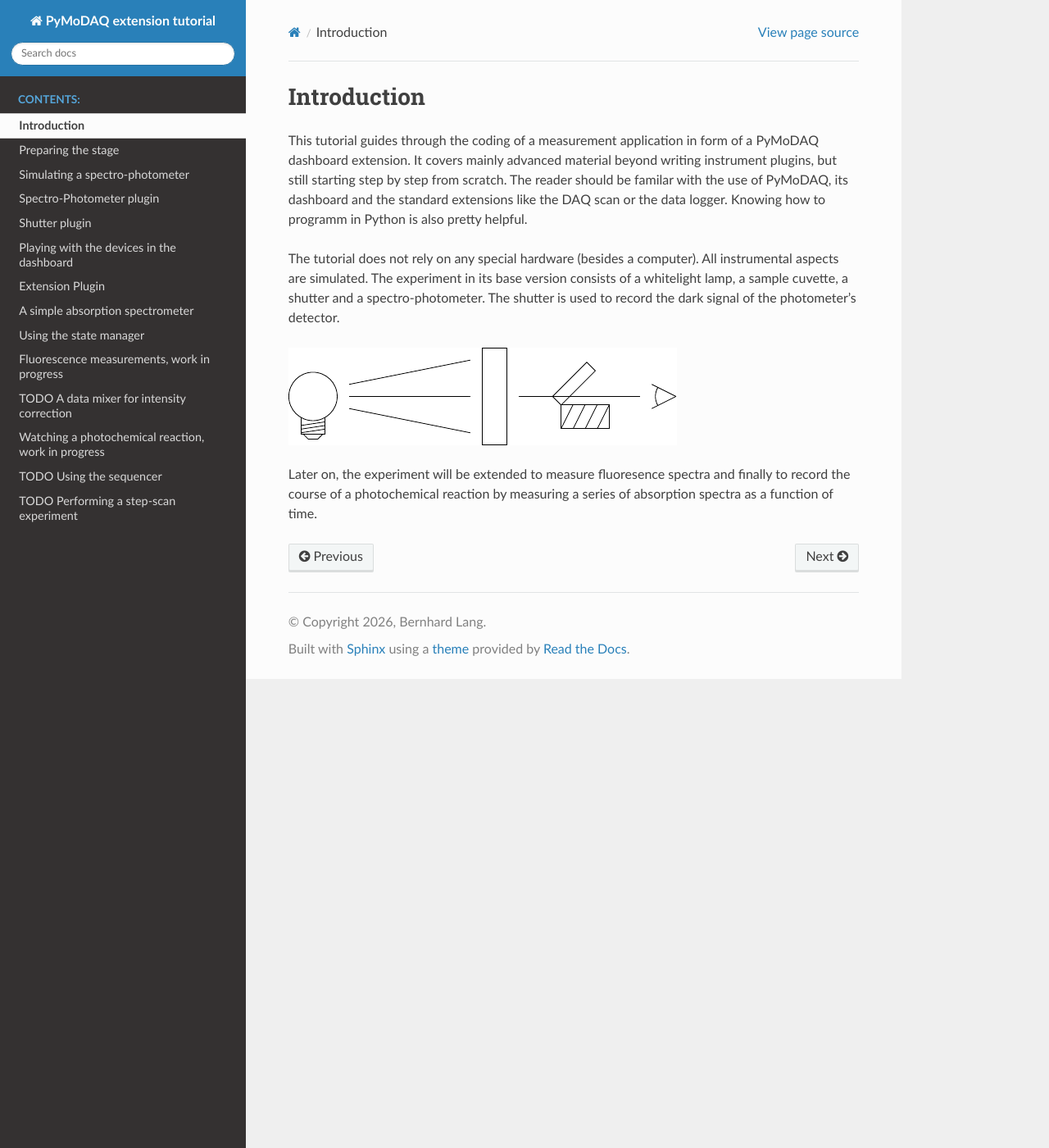
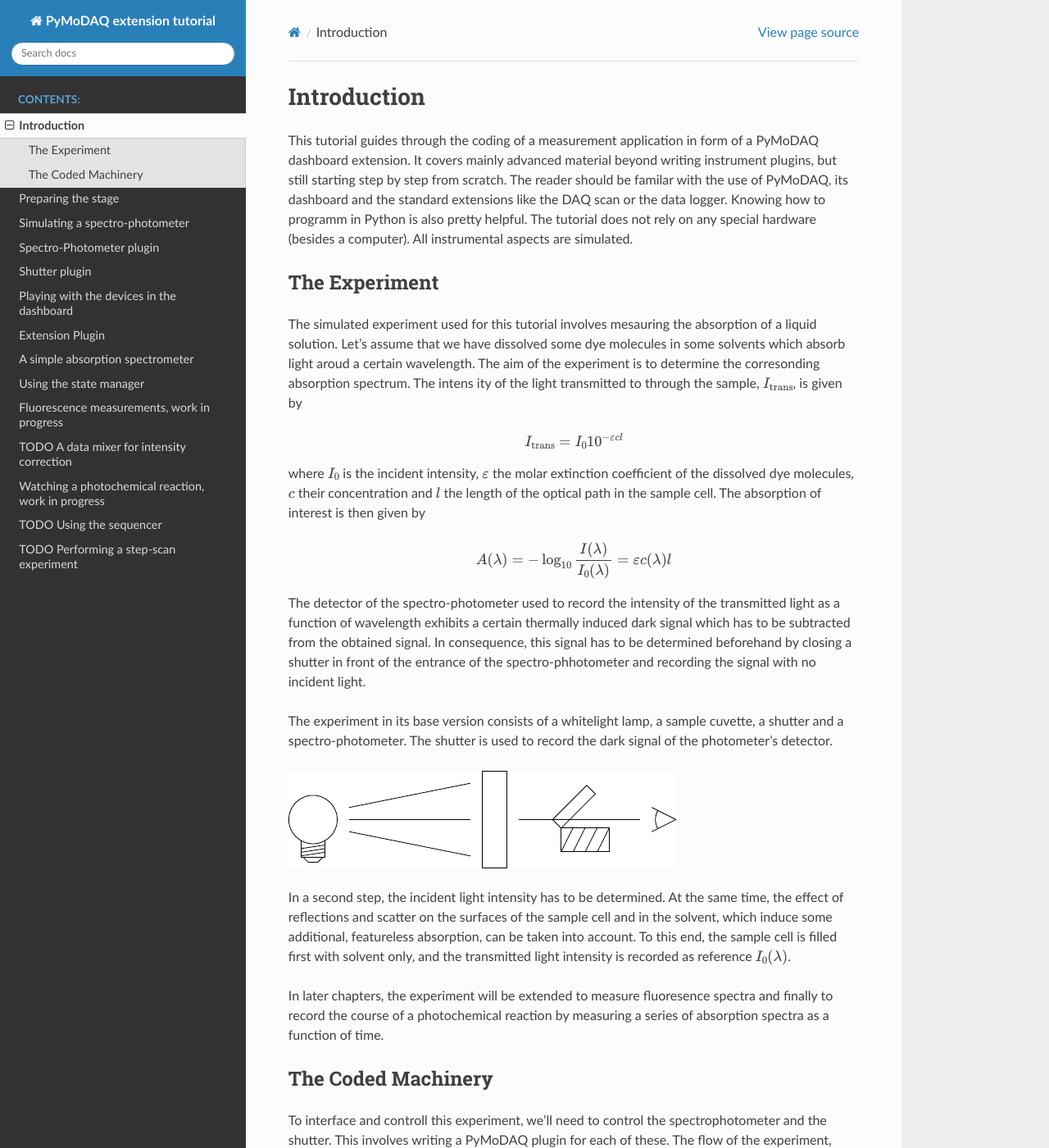
Before and after one commit to bernhardlang/pymodaq_extension_tutorial, a Sphinx documentation site: the page built from source/intro.rst, in a window 1280 px wide and 1400 px high. Shown: the whole window at 82% size. Built offline with Sphinx 7.4.7 and the Read the Docs theme 3.1.0, drawn with Linux system fonts in a browser that asks for light colours; some of the changed text lies outside the part shown.

Commit message:
intro update, intermediate

```diff
--- a/source/intro.rst
+++ b/source/intro.rst
@@ -1,10 +1,36 @@
 Introduction
 ============
 
-This tutorial guides through the coding of a measurement application in form of a PyMoDAQ dashboard extension. It covers mainly advanced material beyond writing instrument plugins, but still starting step by step from scratch. The reader should be familar with the use of PyMoDAQ, its dashboard and the standard extensions like the DAQ scan or the data logger. Knowing how to programm in Python is also pretty helpful.
+This tutorial guides through the coding of a measurement application in form of a PyMoDAQ dashboard extension. It covers mainly advanced material beyond writing instrument plugins, but still starting step by step from scratch. The reader should be familar with the use of PyMoDAQ, its dashboard and the standard extensions like the DAQ scan or the data logger. Knowing how to programm in Python is also pretty helpful. The tutorial does not rely on any special hardware (besides a computer). All instrumental aspects are simulated.
 
-The tutorial does not rely on any special hardware (besides a computer). All instrumental aspects are simulated. The experiment in its base version consists of a whitelight lamp, a sample cuvette, a shutter and a spectro-photometer. The shutter is used to record the dark signal of the photometer's detector.
+
+The Experiment
+--------------
+
+The simulated experiment used for this tutorial involves mesauring the absorption of a liquid solution. Let's assume that we have dissolved some dye molecules in some solvents which absorb light aroud a certain wavelength. The aim of the experiment is to determine the corresonding absorption spectrum. The intens ity of the light transmitted to through the sample, :math:`I_\mathrm{trans}`, is given by
+
+.. math::
+   I_\mathrm{trans} = I_0 10^{-\varepsilon cl}
+
+where :math:`I_0` is the incident intensity, :math:`\varepsilon` the molar extinction coefficient of the dissolved dye molecules, :math:`c` their concentration and :math:`l` the length of the optical path in the sample cell. The absorption of interest is then given by
+
+.. math::
+   A(\lambda) = -\log_{10}\frac{I(\lambda)}{I_0(\lambda)}
+   = \varepsilon c(\lambda)l
+
+
+The detector of the spectro-photometer used to record the intensity of the transmitted light as a function of wavelength exhibits a certain thermally induced dark signal which has to be subtracted from the obtained signal. In consequence, this signal has to be determined beforehand by closing a shutter in front of the entrance of the spectro-phhotometer and recording the signal with no incident light.
+
+The experiment in its base version consists of a whitelight lamp, a sample cuvette, a shutter and a spectro-photometer. The shutter is used to record the dark signal of the photometer's detector.
 
 .. image:: sketch-experiment.png
 
-Later on, the experiment will be extended to measure fluoresence spectra and finally to record the course of a photochemical reaction by measuring a series of absorption spectra as a function of time.
+In a second step, the incident light intensity has to be determined. At the same time, the effect of reflections and scatter on the surfaces of the sample cell and in the solvent, which induce some additional, featureless absorption, can be taken into account. To this end, the sample cell is filled first with solvent only, and the transmitted light intensity is recorded as reference :math:`I_0(\lambda)`.
+
+In later chapters, the experiment will be extended to measure fluoresence spectra and finally to record the course of a photochemical reaction by measuring a series of absorption spectra as a function of time.
+
+
+The Coded Machinery
+-------------------
+
+To interface and controll this experiment, we'll need to control the spectrophotometer and the shutter. This involves writing a PyMoDAQ plugin for each of these. The flow of the experiment, measuring first the
```
